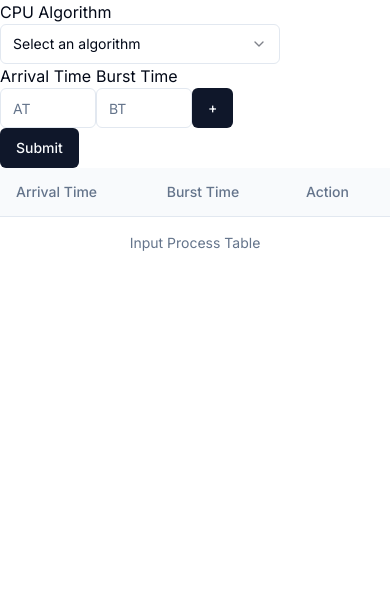
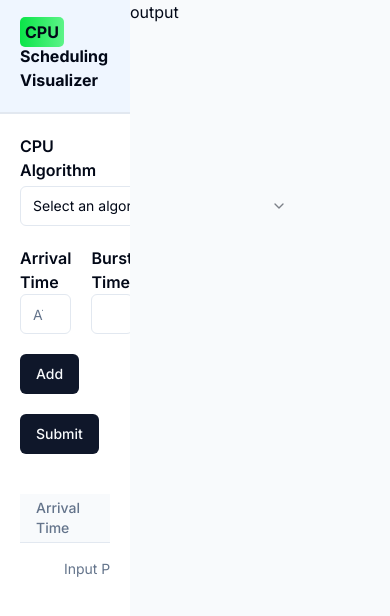
Before and after one commit to Ribhav-Singla/CPU-Scheduling-Visualizer, a Next.js app: page /algorithms in a window 390 px wide. Shown: the top 616 px of the page. Built offline with nearby package versions, Linux system fonts and the light colour scheme.

Commit message:
made_responsive_lg_devices

```diff
--- a/app/(components)/inputProcessTable.tsx
+++ b/app/(components)/inputProcessTable.tsx
@@ -1,6 +1,5 @@
 "use client";
 import React from "react";
-import { Button } from "@/components/ui/button";
 import { algorithmState } from "../(recoil)/store";
 import { processesState } from "../(recoil)/store";
 import { useRecoilValue, useRecoilState } from "recoil";
@@ -26,7 +25,7 @@ function InputProcessTable() {
   };
 
   return (
-    <div className="max-w-md">
+    <div className="max-w-md 2xl:max-w-lg pl-5 pt-5 pr-5 2xl:pr-0">
       <Table>
         <TableCaption>Input Process Table</TableCaption>
         <TableHeader className="bg-muted/50">
@@ -49,9 +48,7 @@ function InputProcessTable() {
               {process.map((value, subIndex) => (
                 <TableCell key={subIndex}>{value}</TableCell>
               ))}
-              <TableCell>
-                <Button onClick={() => handleRemoveProcess(index)}>-</Button>
-              </TableCell>
+              <TableCell className="font-semibold cursor-pointer hover:text-red-500" onClick={() => handleRemoveProcess(index)}> Remove </TableCell>
             </TableRow>
           ))}
         </TableBody>
--- a/app/(components)/processInserter.tsx
+++ b/app/(components)/processInserter.tsx
@@ -46,27 +46,37 @@ function ProcessInserter() {
   }
 
   return <div>
-    <div className="process_inserter_container">
+    <div className="process_inserter_container pl-5 pt-5">
+
+      <div className="arrival_burst_time_container">
         <div>
-        <label htmlFor="arrival time">Arrival Time</label>
+          <label htmlFor="arrival time" className="font-semibold">Arrival Time</label>
           <Input type="number" placeholder="AT" className="max-w-24" value={arrivalTime == -1 ? '' : arrivalTime} onChange={(e)=>setArrivalTime(Number(e.target.value))}/>
         </div>
         <div>
-        <label htmlFor="burst time">Burst Time</label>
+          <label htmlFor="burst time" className="font-semibold">Burst Time</label>
           <Input type="number" placeholder="BT" className="max-w-24" value={burstTime == -1 ? '' : burstTime} onChange={(e)=>setBurstTime(Number(e.target.value))} />
         </div>
+      </div>
+
+      <div className="priority_container">
         { algorithm === 'priority_preemptive' || algorithm === 'priority_non_preemptive' ?
           <div>
-          <label htmlFor="priority">Priority</label>
-          <Input type="number" placeholder="Priority" className="max-w-24" value={priority == -1 ? '' : priority} onChange={(e)=>setPriority(Number(e.target.value))} />
+            <label htmlFor="priority" className="font-semibold">Priority</label>
+            <Input type="number" placeholder="Priority" className="max-w-24 " value={priority == -1 ? '' : priority} onChange={(e)=>setPriority(Number(e.target.value))} />
           </div>
           : ''
         }
-      <Button onClick={handleAddProcess}>+</Button>
+      </div>
+
+      <div className="add_process_container">
+        <Button className="add_process_btn" onClick={handleAddProcess}>Add</Button>
+      </div>
+
     </div>
     { algorithm === 'rr' ?
-      <div>
-        <label htmlFor="time_quantum">Time Quantum</label>
+      <div className="pl-5 pt-5">
+        <label htmlFor="time_quantum" className="font-semibold">Time Quantum</label>
         <Input type="number" placeholder="TQ" className="max-w-28" value={timeQuantum} onChange={(e)=>setTimeQuantum(Number(e.target.value))}/>
       </div>
       : ''
--- a/app/(components)/selectAlgorithm.tsx
+++ b/app/(components)/selectAlgorithm.tsx
@@ -24,8 +24,8 @@ function SelectAlgorithm() {
   };
 
   return (
-    <div>
-      <p>CPU Algorithm</p>
+    <div className="pl-5 pt-5">
+      <p className="font-semibold mb-1">CPU Algorithm</p>
       <Select onValueChange={handleSelectChange}>
         <SelectTrigger className="w-[280px]">
           <SelectValue placeholder="Select an algorithm" />
--- a/app/algorithms/page.tsx
+++ b/app/algorithms/page.tsx
@@ -11,10 +11,22 @@ export default function () {
 
   return (
     <>
-      <SelectAlgorithm />
-      <ProcessInserter />
-      <Button>Submit</Button>
-      <InputProcessTable />
+      <div className="grid grid-cols-12 h-screen">
+        <div className="col-span-4">
+          <div className="pl-5 pt-5 pb-5 bg-blue-50 border-b-2">
+            <h1 className="lg:text-[22px] xl:text-[25px] font-bold"><span className="cpu_schedular">CPU</span> Scheduling Visualizer</h1>
+          </div>
+          <SelectAlgorithm />
+          <ProcessInserter />
+          <div className="p-5">
+            <Button>Submit</Button>
+          </div>
+          <InputProcessTable />
+        </div>
+        <div className="col-span-8 bg-slate-50">
+          <h2>output</h2>
+        </div>
+      </div>
     </>
   );
 }
--- a/app/globals.css
+++ b/app/globals.css
@@ -68,7 +68,46 @@
   }
 }
 
+.cpu{
+  background: linear-gradient(to right,#0ae448,#5df488);
+  padding: 10px;
+  border-radius: 20px;
+}
+
+.cpu_schedular{
+  background: linear-gradient(to right,#0ae448,#5df488);
+  padding: 5px;
+  border-radius: 5px;
+}
+
 .process_inserter_container{
   display: flex;
   align-items: end;
+  gap: 20px;
 }
+
+.process_remover{
+  background-color: lightblue;
+  display: flex;
+  justify-content: center;
+  align-items: center;
+  padding-block: 1px;
+  padding-inline: 10px;
+}
+
+.arrival_burst_time_container{
+  display: flex;
+  justify-content: center;
+  align-items: center;
+  gap: 20px;
+}
+
+@media screen  and (max-width: 1280px) {
+  .process_inserter_container{
+    flex-direction: column;
+    justify-content: flex-start;
+    align-items: flex-start;
+    gap: 10px;
+  }
+
+}
```
Lines whose indentation alone changed are shown as unchanged.
